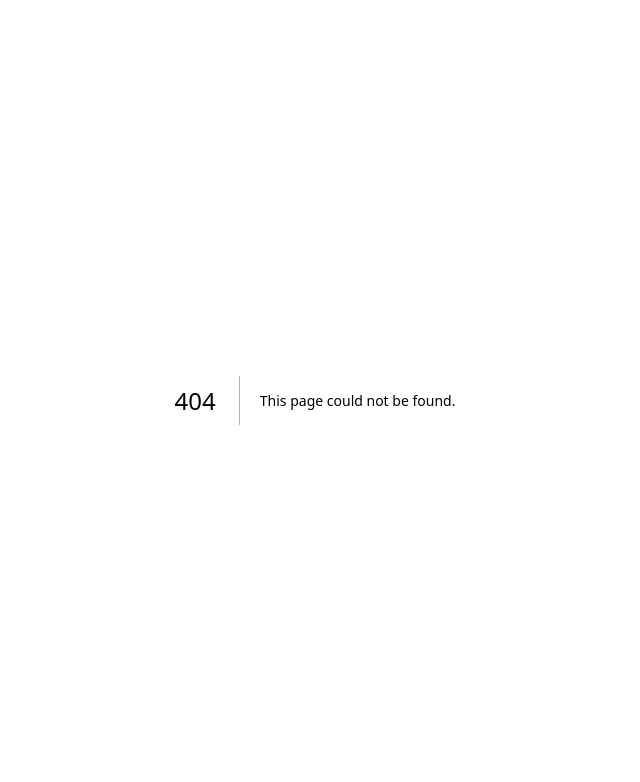
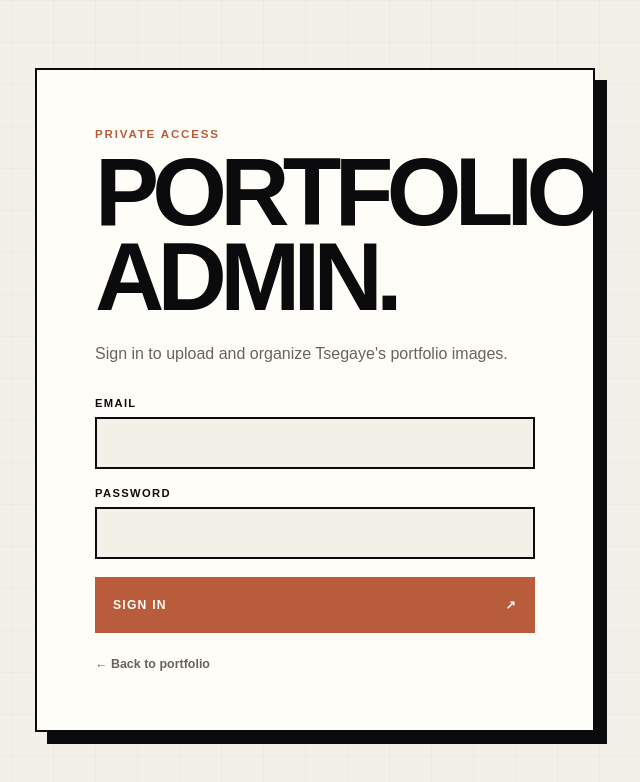
Before and after one commit to mkcoder1218/Tsgaye, a Next.js app: page /admin/login in a window 1280 px wide. Before the commit this address had no page. Shown: the top 782 px of the page, without its empty margins (325-965 px from the left). Built offline with nearby package versions, Linux system fonts and the light colour scheme; no server answers.

Commit message:
feat: add secure admin login and image placement categories

```diff
--- /dev/null
+++ b/app/admin/login/page.tsx
@@ -0,0 +1,17 @@
+import type { Metadata } from "next";
+import { redirect } from "next/navigation";
+import { AdminLoginForm } from "@/components/admin/AdminLoginForm";
+import { isAdminAuthenticated } from "@/lib/adminAuth";
+
+export const metadata: Metadata = {
+  title: "Admin Login — Tsegaye Teshome",
+  robots: { index: false, follow: false },
+};
+
+export default async function AdminLoginPage() {
+  if (await isAdminAuthenticated()) {
+    redirect("/admin");
+  }
+
+  return <AdminLoginForm />;
+}
--- /dev/null
+++ b/app/api/admin/login/route.ts
@@ -0,0 +1,57 @@
+import { timingSafeEqual } from "node:crypto";
+import { NextResponse } from "next/server";
+import { adminSession, createAdminSession } from "@/lib/adminAuth";
+
+export const runtime = "nodejs";
+export const dynamic = "force-dynamic";
+
+function secureEqual(left: string, right: string) {
+  const a = Buffer.from(left);
+  const b = Buffer.from(right);
+
+  return a.length === b.length && timingSafeEqual(a, b);
+}
+
+export async function POST(request: Request) {
+  const adminEmail = process.env.ADMIN_EMAIL ?? "";
+  const adminPassword = process.env.ADMIN_PASSWORD ?? "";
+  const sessionSecret = process.env.ADMIN_SESSION_SECRET ?? "";
+
+  if (!adminEmail || !adminPassword || !sessionSecret) {
+    return NextResponse.json(
+      { error: "Admin login is not configured." },
+      { status: 503 },
+    );
+  }
+
+  const body = (await request.json()) as {
+    email?: string;
+    password?: string;
+  };
+
+  const email = body.email?.trim().toLowerCase() ?? "";
+  const password = body.password ?? "";
+
+  if (
+    !secureEqual(email, adminEmail.toLowerCase()) ||
+    !secureEqual(password, adminPassword)
+  ) {
+    return NextResponse.json(
+      { error: "Incorrect email or password." },
+      { status: 401 },
+    );
+  }
+
+  const response = NextResponse.json({ ok: true });
+  response.cookies.set({
+    name: adminSession.cookieName,
+    value: createAdminSession(email),
+    httpOnly: true,
+    secure: process.env.NODE_ENV === "production",
+    sameSite: "strict",
+    path: "/",
+    maxAge: adminSession.maxAge,
+  });
+
+  return response;
+}
--- /dev/null
+++ b/app/api/admin/logout/route.ts
@@ -0,0 +1,18 @@
+import { NextResponse } from "next/server";
+import { adminSession } from "@/lib/adminAuth";
+
+export async function POST(request: Request) {
+  const response = NextResponse.redirect(new URL("/admin/login", request.url), 303);
+
+  response.cookies.set({
+    name: adminSession.cookieName,
+    value: "",
+    httpOnly: true,
+    secure: process.env.NODE_ENV === "production",
+    sameSite: "strict",
+    path: "/",
+    maxAge: 0,
+  });
+
+  return response;
+}
--- a/app/globals.css
+++ b/app/globals.css
@@ -1490,3 +1490,133 @@ a {
     grid-template-columns: 1fr;
   }
 }
+
+
+/* Admin login */
+
+.admin-login-shell {
+  min-height: 100svh;
+  display: grid;
+  place-items: center;
+  padding: 28px;
+  background:
+    linear-gradient(rgba(11, 11, 13, 0.025) 1px, transparent 1px),
+    linear-gradient(90deg, rgba(11, 11, 13, 0.025) 1px, transparent 1px),
+    var(--paper);
+  background-size: 42px 42px;
+}
+
+.admin-login-card {
+  width: min(560px, 100%);
+  padding: clamp(28px, 6vw, 58px);
+  border: 2px solid var(--ink);
+  background: var(--white);
+  box-shadow: 12px 12px 0 var(--ink);
+}
+
+.admin-login-card h1 {
+  margin: 0;
+  font-size: clamp(3.1rem, 8vw, 6rem);
+  line-height: 0.88;
+  letter-spacing: -0.07em;
+  text-transform: uppercase;
+}
+
+.admin-login-copy {
+  margin: 22px 0 30px;
+  color: var(--muted);
+  line-height: 1.6;
+}
+
+.admin-login-form {
+  display: grid;
+  gap: 18px;
+}
+
+.admin-login-form label {
+  display: grid;
+  gap: 8px;
+}
+
+.admin-login-form label > span {
+  font-size: 0.7rem;
+  font-weight: 900;
+  letter-spacing: 0.12em;
+  text-transform: uppercase;
+}
+
+.admin-login-form input {
+  min-height: 52px;
+  width: 100%;
+  padding: 0 14px;
+  border: 2px solid var(--ink);
+  border-radius: 0;
+  color: var(--ink);
+  background: var(--paper);
+  font: inherit;
+}
+
+.admin-login-form button {
+  min-height: 56px;
+  padding: 0 18px;
+  display: flex;
+  align-items: center;
+  justify-content: space-between;
+  border: 0;
+  cursor: pointer;
+  color: var(--white);
+  background: var(--accent);
+  font: inherit;
+  font-size: 0.76rem;
+  font-weight: 900;
+  letter-spacing: 0.1em;
+  text-transform: uppercase;
+}
+
+.admin-login-form button:disabled {
+  cursor: wait;
+  opacity: 0.58;
+}
+
+.admin-login-back {
+  display: inline-block;
+  margin-top: 24px;
+  color: var(--muted);
+  font-size: 0.78rem;
+  font-weight: 800;
+}
+
+.admin-heading-actions {
+  display: flex;
+  gap: 10px;
+  align-items: center;
+}
+
+.admin-heading-actions form {
+  margin: 0;
+}
+
+.admin-logout {
+  min-height: 42px;
+  padding: 0 14px;
+  border: 2px solid var(--ink);
+  cursor: pointer;
+  color: var(--ink);
+  background: transparent;
+  font: inherit;
+  font-size: 0.7rem;
+  font-weight: 900;
+  letter-spacing: 0.1em;
+  text-transform: uppercase;
+}
+
+@media (max-width: 760px) {
+  .admin-heading-actions {
+    align-items: stretch;
+    flex-direction: column;
+  }
+
+  .admin-logout {
+    width: 100%;
+  }
+}
--- /dev/null
+++ b/components/admin/AdminLoginForm.tsx
@@ -0,0 +1,87 @@
+"use client";
+
+import { useState } from "react";
+import { useRouter } from "next/navigation";
+
+export function AdminLoginForm() {
+  const router = useRouter();
+  const [email, setEmail] = useState("");
+  const [password, setPassword] = useState("");
+  const [error, setError] = useState("");
+  const [submitting, setSubmitting] = useState(false);
+
+  const submit = async (event: React.FormEvent<HTMLFormElement>) => {
+    event.preventDefault();
+    setError("");
+    setSubmitting(true);
+
+    try {
+      const response = await fetch("/api/admin/login", {
+        method: "POST",
+        headers: { "Content-Type": "application/json" },
+        body: JSON.stringify({ email, password }),
+      });
+
+      const data = (await response.json()) as { error?: string };
+
+      if (!response.ok) {
+        setError(data.error || "Login failed.");
+        return;
+      }
+
+      router.replace("/admin");
+      router.refresh();
+    } catch {
+      setError("Could not connect to the login service.");
+    } finally {
+      setSubmitting(false);
+    }
+  };
+
+  return (
+    <main className="admin-login-shell">
+      <section className="admin-login-card">
+        <p className="admin-eyebrow">Private access</p>
+        <h1>Portfolio admin.</h1>
+        <p className="admin-login-copy">
+          Sign in to upload and organize Tsegaye&apos;s portfolio images.
+        </p>
+
+        <form onSubmit={submit} className="admin-login-form">
+          <label>
+            <span>Email</span>
+            <input
+              type="email"
+              value={email}
+              onChange={(event) => setEmail(event.target.value)}
+              autoComplete="username"
+              required
+            />
+          </label>
+
+          <label>
+            <span>Password</span>
+            <input
+              type="password"
+              value={password}
+              onChange={(event) => setPassword(event.target.value)}
+              autoComplete="current-password"
+              required
+            />
+          </label>
+
+          {error && <p className="admin-global-error">{error}</p>}
+
+          <button type="submit" disabled={submitting}>
+            {submitting ? "Signing in…" : "Sign in"}
+            <span>↗</span>
+          </button>
+        </form>
+
+        <a href="/" className="admin-login-back">
+          ← Back to portfolio
+        </a>
+      </section>
+    </main>
+  );
+}
--- /dev/null
+++ b/lib/adminAuth.ts
@@ -0,0 +1,59 @@
+import { createHmac, timingSafeEqual } from "node:crypto";
+import { cookies } from "next/headers";
+
+const COOKIE_NAME = "tsegaye_admin_session";
+const SESSION_SECONDS = 60 * 60 * 12;
+
+function secureEqual(left: string, right: string) {
+  const a = Buffer.from(left);
+  const b = Buffer.from(right);
+
+  return a.length === b.length && timingSafeEqual(a, b);
+}
+
+function getSessionSecret() {
+  return process.env.ADMIN_SESSION_SECRET ?? "";
+}
+
+function sign(payload: string) {
+  return createHmac("sha256", getSessionSecret()).update(payload).digest("hex");
+}
+
+export function createAdminSession(email: string) {
+  const expires = Math.floor(Date.now() / 1000) + SESSION_SECONDS;
+  const payload = `${email}:${expires}`;
+  return `${payload}:${sign(payload)}`;
+}
+
+export function verifyAdminSession(value?: string | null) {
+  if (!value || !getSessionSecret()) {
+    return false;
+  }
+
+  const parts = value.split(":");
+  if (parts.length < 3) {
+    return false;
+  }
+
+  const signature = parts.pop() ?? "";
+  const expiresRaw = parts.pop() ?? "";
+  const email = parts.join(":");
+  const expires = Number(expiresRaw);
+
+  if (!email || !Number.isFinite(expires) || expires < Date.now() / 1000) {
+    return false;
+  }
+
+  const payload = `${email}:${expires}`;
+  return secureEqual(signature, sign(payload));
+}
+
+export async function isAdminAuthenticated() {
+  const cookieStore = await cookies();
+  return verifyAdminSession(cookieStore.get(COOKIE_NAME)?.value);
+}
+
+export const adminSession = {
+  cookieName: COOKIE_NAME,
+  maxAge: SESSION_SECONDS,
+};
```
Also changed, not shown: app/admin/page.tsx (+7 -1 lines), app/api/imagekit-auth/route.ts (+7 -15 lines), components/admin/AdminUploader.tsx (+13 -35 lines), 1 other file (tests, documents, lock files or other folders).
